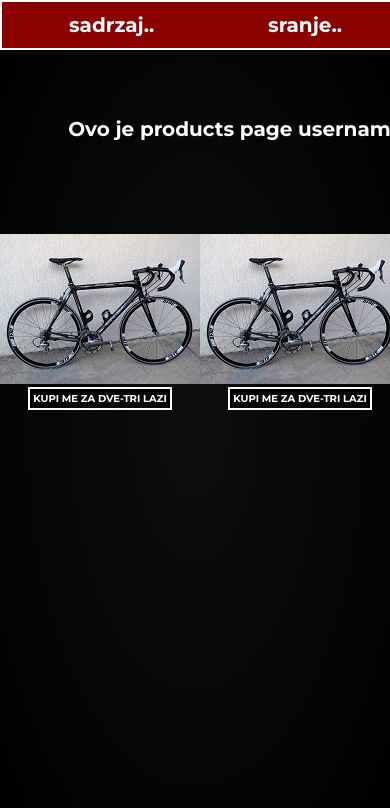
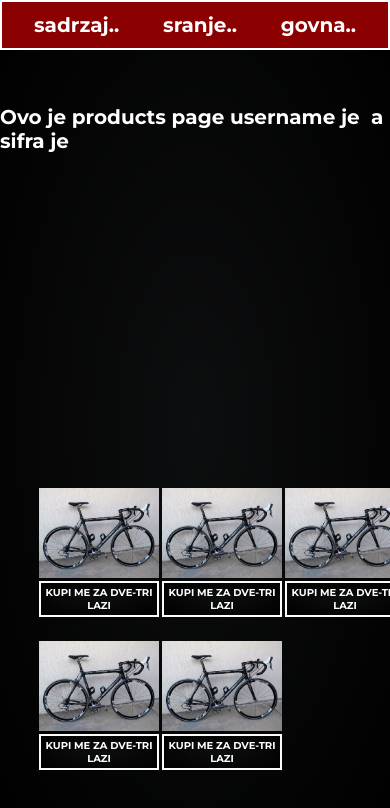
Before and after one commit to digitalprophets/dp-test, a Vue app in the folder client/: page /products in a window 390 px wide. Shown: the top 808 px of the page. Built offline with nearby package versions, Linux system fonts and the light colour scheme; a web font is replaced by a local one.

Commit message:
modifying products grid and adding some random responsiveness for Dakica

```diff
--- a/client/src/App.vue
+++ b/client/src/App.vue
@@ -28,7 +28,7 @@ html {
     height: 100%;
 	width: 100%;
     font-size:62.5%;
-    overflow-x:hidden;
+  	overflow: auto;
 }
 
 body {
@@ -56,11 +56,12 @@ body {
     -webkit-box-sizing: border-box;
     -moz-box-sizing: border-box;
     box-sizing: border-box;
-     overflow: hidden;
+  	overflow: auto;
 }
 
+
 .page {
-	position: fixed;
+	position: absolute;
    	width: inherit;
 }
 
--- a/client/src/components/Products.vue
+++ b/client/src/components/Products.vue
@@ -20,16 +20,17 @@
 				</h1>
 			</div>
 
+			<div id="porukaZaKupca"></div>
+
 			<div id ="product_section">
 				<!-- TODO ANDRIJA eslint smara pa sam stavio ovaj key iako nzm cemu sluzi -->
-				<div v-for="n in 3" v-bind:key="n" class="product">
+				<div v-for="n in 5" v-bind:key="n" class="product">
 					<img src="../slike/proba.jpg">
 					<div class="button_container">
-						<button v-on:click="kupovina" class="dugmeta">KUPI ME ZA DVE-TRI LAZI</button>
+						<button v-on:click="kupovina">KUPI ME ZA DVE-TRI LAZI</button>
 					</div>
 				</div>
 			</div>
-			<div id="porukaZaKupca"></div>
 		</div>
   	</div>
 </template>
@@ -121,7 +122,6 @@ header {
 	font-size: 2rem;
 	display: grid;
 	grid-template-columns: repeat(3, auto);
-
 }
 
 .sadrzaj {
@@ -182,15 +182,24 @@ header {
 }
 
 #product_section {
+	width: 80%;
+	align-self: center;
+	justify-self: center;
 	display: grid;
-	 grid-template-columns: auto auto auto;
-	  grid-auto-rows: 200px;
+	grid-template-columns: auto auto auto;
+	grid-auto-rows: 300px;
+	grid-gap: 10px;
 }
 
 .product {
 	align-self: center;
 	justify-self: center;
-	height: 150px;
+	height: 250px;
+	width: 350px;
+}
+
+.product img {
+	width: 100%;
 }
 
 .button_container {
@@ -233,6 +242,35 @@ button {
 	-webkit-animation: vibrate-3 0.5s linear infinite reverse both;
 	        animation: vibrate-3 0.5s linear infinite reverse both;
 }
+
+@media all and (max-width: 1300px) /* kad da se ispravlja */
+{
+
+#product_section {
+	grid-auto-rows: 300px;
+	grid-gap: 3px;
+}
+
+.product {
+	height: 150px;
+	width: 250px;
+}
+}
+
+@media all and (max-width: 900px) /* kad da se ispravlja */
+{
+
+#product_section {
+	grid-auto-rows: 150px;
+	grid-gap: 3px;
+}
+
+.product {
+	height: 90px;
+	width: 120px;
+}
+}
+
 
 
 @-webkit-keyframes vibrate-3 {
```
Also changed, not shown: client/src/slike/proba.jpg. Lines whose indentation alone changed are shown as unchanged.
